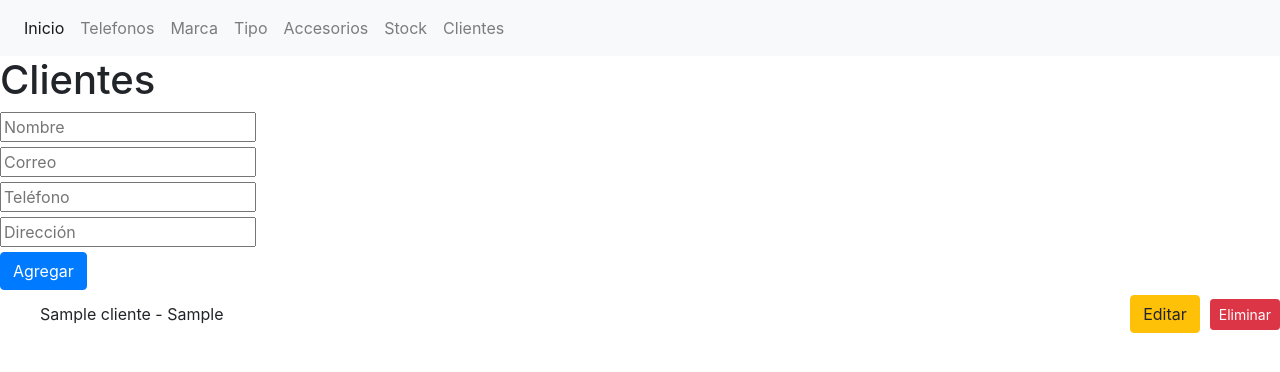
After one commit to Danilo1685/Efi_python, a Flask app: page /cliente_list in a window 1280 px wide. The commit adds this page. Shown: the top 372 px of the page. Run offline with Flask 3, Linux system fonts and the light colour scheme; tables that the repository leaves empty hold one stand-in row (values such as "Sample post"); some libraries are stand-ins or nearby versions.

Commit message:
Tabla clientes

```diff
--- a/app.py
+++ b/app.py
@@ -12,7 +12,7 @@ app.config['SQLALCHEMY_TRACK_MODIFICATIONS'] = False
 db = SQLAlchemy(app)
 migrate = Migrate(app, db)
 
-from models import Marca, Tipo, Telefono, Accesorio, Telefono_Accesorio , Stock
+from models import  Accesorio, Cliente, Marca,  Telefono_Accesorio, Telefono , Tipo, Stock
 
 @app.route("/")
 def index():
@@ -232,3 +232,48 @@ def restar_stock():
         db.session.commit()
 
     return redirect(url_for('stock'))
+
+
+@app.route("/cliente_list", methods=['GET', 'POST'])
+def clientes():
+    clientes = Cliente.query.all()
+
+    if request.method == 'POST':
+        nombre = request.form['nombre']
+        correo = request.form['correo']
+        telefono = request.form.get('telefono')
+        direccion = request.form.get('direccion')
+
+        nuevo_cliente = Cliente(
+            nombre=nombre,
+            correo=correo,
+            telefono=telefono,
+            direccion=direccion
+        )
+        db.session.add(nuevo_cliente)
+        db.session.commit()
+        return redirect(url_for('clientes'))
+
+    return render_template('cliente_list.html', clientes=clientes)
+
+@app.route("/cliente/<id>/editar", methods=['GET', 'POST'])
+def cliente_editar(id):
+    cliente = Cliente.query.get_or_404(id)
+
+    if request.method == 'POST':
+        cliente.nombre = request.form['nombre']
+        cliente.correo = request.form['correo']
+        cliente.telefono = request.form.get('telefono')
+        cliente.direccion = request.form.get('direccion')
+
+        db.session.commit()
+        return redirect(url_for('clientes'))
+
+    return render_template("cliente_edit.html", cliente=cliente)
+
+@app.route("/cliente/<id>/eliminar", methods=['POST'])
+def cliente_eliminar(id):
+    cliente = Cliente.query.get_or_404(id)
+    db.session.delete(cliente)
+    db.session.commit()
+    return redirect(url_for('clientes'))
--- a/templates/base_template.html
+++ b/templates/base_template.html
@@ -18,6 +18,8 @@
             <a class="nav-item nav-link" href="/tipo_list">Tipo</a>
             <a class="nav-item nav-link" href="/accesorios_list">Accesorios</a>
             <a class="nav-item nav-link" href="../stock">Stock</a>
+            <a class="nav-item nav-link" href="../cliente_list">Clientes</a>
+
 
         </div>
     </nav>
--- /dev/null
+++ b/templates/cliente_list.html
@@ -0,0 +1,50 @@
+{% extends 'base_template.html' %}
+
+{% block content %}
+    <h1>Clientes</h1>
+    <form method="POST" class="cliente-form">
+        <input type="text" name="nombre" placeholder="Nombre" required>
+        <input type="email" name="correo" placeholder="Correo" required>
+        <input type="text" name="telefono" placeholder="Teléfono">
+        <input type="text" name="direccion" placeholder="Dirección">
+        <button type="submit" class="btn btn-primary">Agregar</button>
+    </form>
+
+    <ul class="clientes-lista">
+        {% for cliente in clientes %}
+            <li>
+                <span>{{ cliente.nombre }} - {{ cliente.correo }}</span>
+                <a href="{{ url_for('cliente_editar', id=cliente.id) }}"button type="submit" class="btn btn-warning">Editar</a>
+                <form action="{{ url_for('cliente_eliminar', id=cliente.id) }}" method="POST" class="form-eliminar">
+                    <button type="submit" class="btn btn-danger btn-sm">Eliminar</button>
+                </form>
+            </li>
+        {% endfor %}
+    </ul>
+
+    <style>
+        .cliente-form input,
+        .cliente-form button {
+            margin: 5px 0;
+            display: block;
+        }
+
+        .clientes-lista li {
+            display: flex;
+            align-items: center;
+            margin-bottom: 10px;
+        }
+
+        .clientes-lista li span {
+            flex-grow: 1;
+        }
+
+        .clientes-lista .btn {
+            margin-left: 10px;
+        }
+
+        .form-eliminar {
+            display: inline;
+        }
+    </style>
+{% endblock %}
--- a/templates/telefono_list.html
+++ b/templates/telefono_list.html
@@ -38,9 +38,6 @@
                         <a href="{{ url_for('telefono_accesorio', id=telefono.id) }}">
                             {{ telefono.modelo }} - {{ telefono.precio }} - {{ telefono.anio_fabricacion }} - {{ telefono.marca.nombre }} - {{ telefono.tipo.nombre }}
                         </a>
-                        <form action="{{ url_for('telefono_eliminar', id=telefono.id) }}" method="POST">
-                            <button type="submit" class="btn btn-danger btn-sm">Eliminar</button>
-                        </form>
                     </li>
                 {% endfor %}
             </ul>
```
Also changed, not shown: migrations/versions/44b0038d22bc_tabla_cliente.py (added, +36 -0 lines), models.py (+11 -0 lines), templates/cliente_edit.html (added, +20 -0 lines).
